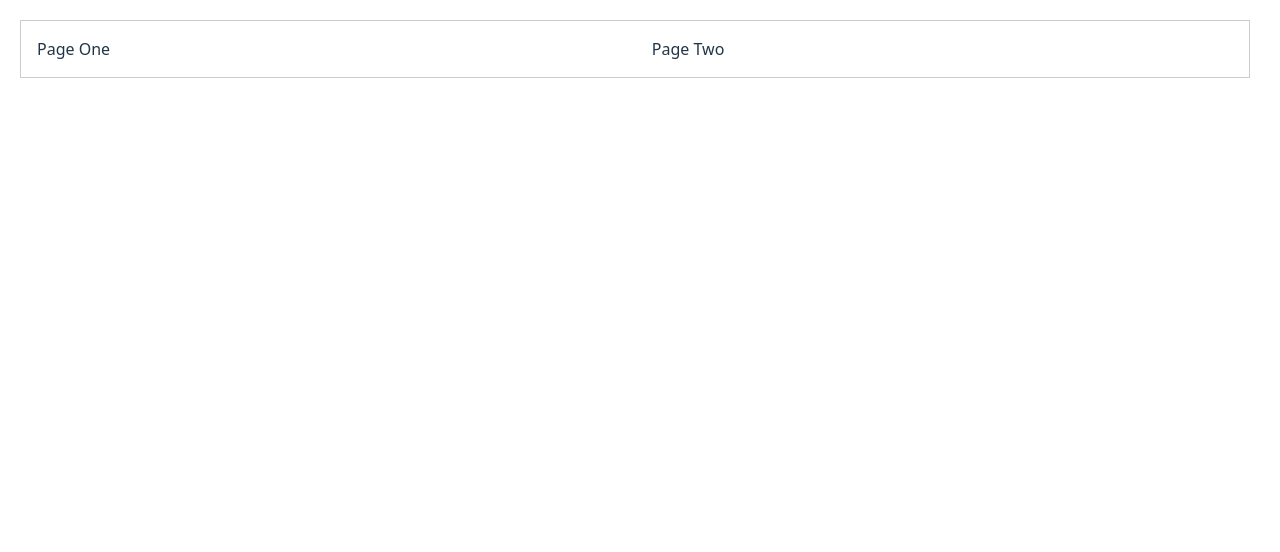
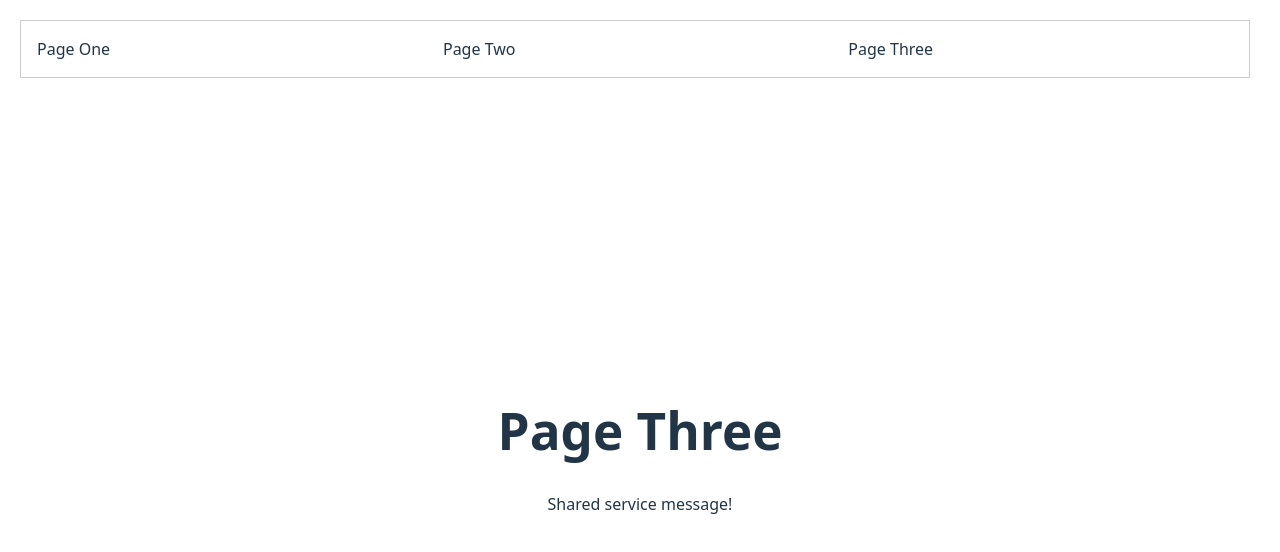
Before and after one commit to bmackeyimproving/BDD-Demo, a React (Vite) app in the folder bdd-vite-react/: page /page-three in a window 1280 px wide. Before the commit this address had no page. Shown: the top 552 px of the page. Built offline with nearby package versions, Linux system fonts and the light colour scheme.

Commit message:
Add 3rd page

```diff
--- a/bdd-vite-react/src/App.jsx
+++ b/bdd-vite-react/src/App.jsx
@@ -3,6 +3,7 @@ import React from 'react';
 import { BrowserRouter as Router, Route, Routes, Link } from 'react-router-dom';
 import PageOne from './pages/PageOne';
 import PageTwo from './pages/PageTwo';
+import PageThree from './pages/PageThree';
 import { Box, List, ListItemButton } from '@mui/material';
 import { createTheme, ThemeProvider } from '@mui/material/styles';
 
@@ -17,12 +18,14 @@ function App() {
             <List sx={{ display: 'flex' }}>
               <ListItemButton component={Link} to="/">Page One</ListItemButton>
               <ListItemButton component={Link} to="/page-two">Page Two</ListItemButton>
+              <ListItemButton component={Link} to="/page-three">Page Three</ListItemButton>
             </List>
           </Box>
         </nav>
         <Routes>
           <Route path="/" element={<PageOne />} />
           <Route path="/page-two" element={<PageTwo />} />
+          <Route path="/page-three" element={<PageThree />} />
         </Routes>
       </Router>
     </ThemeProvider>
--- /dev/null
+++ b/bdd-vite-react/src/pages/PageThree.jsx
@@ -0,0 +1,15 @@
+import React from 'react';
+import { useSharedService } from '../services/sharedService';
+
+function PageThree() {
+  const { getMessage } = useSharedService();
+
+  return (
+      <div>
+        <h1>Page Three</h1>
+        <p>{getMessage()}</p>
+      </div>
+  );
+}
+
+export default PageThree;
```
Also changed, not shown: 2 other files (tests, documents, lock files or other folders).
